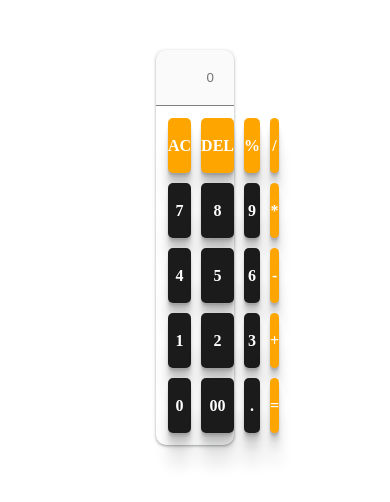
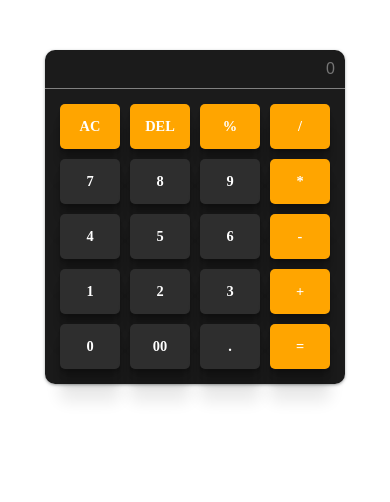
Before and after one commit to MuhammadHassan-Ghazi/SMIT-Assignments, a plain HTML site: page Module 2 Assignments/Calculator (Proper UI)/index.html in a window 390 px wide. Drawn offline with Linux system fonts and the light colour scheme.

Commit message:
modified calculator

```diff
--- a/Module 2 Assignments/Calculator (Proper UI)/app.js
+++ b/Module 2 Assignments/Calculator (Proper UI)/app.js
@@ -1,14 +1,50 @@
+document.addEventListener('keydown', function (event) {
+    // Prevent default action for some keys like "Enter"
+    event.preventDefault();
+
+    // Check which key was pressed
+    if (event.key >= '0' && event.key <= '9') {
+        inputValue(event.key); // Numbers 0-9
+    } else if (event.key === '%') {
+        inputValue('%'); // Percentage
+    } else if (event.key === '/') {
+        inputValue('/'); // Division
+    } else if (event.key === '*') {
+        inputValue('*'); // Multiplication
+    } else if (event.key === '-') {
+        inputValue('-'); // Subtraction
+    } else if (event.key === '+') {
+        inputValue('+'); // Addition
+    } else if (event.key === '.') {
+        inputValue('.'); // Decimal
+    } else if (event.key === 'Enter') {
+        result(); // Equals sign
+    } else if (event.key === 'Backspace') {
+        clearValue(); // Delete
+    } else if (event.key === 'Delete') {
+        clearAll(); // AC (clear all)
+    }
+});
+
+
+
 function inputValue(val){
     var input = document.getElementById("input");
     if(input.value == "" && (val == "00"  || val == 0)) return;
     if(input.value == "" && val == ".") val = "0.";
+    if(input.value == "Error") input.value = "";
     input.value += val;
 }
 
 function result(){
     var input = document.getElementById("input");
-    var result = eval(input.value)
-    input.value = result == 0 ? "" : result
+    try{
+        var result = eval(input.value)
+        input.value = result == 0 ? "" : result
+    }
+    catch(e){
+        input.value = "Error"
+    }
 }
 
 function clearAll(){
@@ -18,6 +54,10 @@ function clearAll(){
 
 function clearValue(){
     var input = document.getElementById("input");
+    if(input.value == "Error") {
+        input.value = "";
+        return;
+    };
     var editval = input.value.slice(0, -1);
     input.value = editval
 }
--- a/Module 2 Assignments/Calculator (Proper UI)/index.html
+++ b/Module 2 Assignments/Calculator (Proper UI)/index.html
@@ -14,34 +14,34 @@
         <div class="tablecontainer">
             <table>
                 <tr>
-                    <td class="blueColour" onclick="clearAll()">AC</td>
-                    <td class="blueColour" onclick="clearValue()">DEL</td>
-                    <td class="blueColour" onclick="inputValue('%')">%</td>
-                    <td class="blueColour" onclick="inputValue('/')">/</td>
+                    <td class="orangeColor" onclick="clearAll()">AC</td>
+                    <td class="orangeColor" onclick="clearValue()">DEL</td>
+                    <td class="orangeColor" onclick="inputValue('%')">%</td>
+                    <td class="orangeColor" onclick="inputValue('/')">/</td>
                 </tr>
                 <tr>
                     <td onclick="inputValue(7)">7</td>
                     <td onclick="inputValue(8)">8</td>
                     <td onclick="inputValue(9)">9</td>
-                    <td class="blueColour" onclick="inputValue('*')">*</td>
+                    <td class="orangeColor" onclick="inputValue('*')">*</td>
                 </tr>
                 <tr>
                     <td onclick="inputValue(4)">4</td>
                     <td onclick="inputValue(5)">5</td>
                     <td onclick="inputValue(6)">6</td>
-                    <td class="blueColour" onclick="inputValue('-')">-</td>
+                    <td class="orangeColor" onclick="inputValue('-')">-</td>
                 </tr>
                 <tr>
                     <td onclick="inputValue(1)">1</td>
                     <td onclick="inputValue(2)">2</td>
                     <td onclick="inputValue(3)">3</td>
-                    <td class="blueColour" onclick="inputValue('+')">+</td>
+                    <td class="orangeColor" onclick="inputValue('+')">+</td>
                 </tr>
                 <tr>
                     <td onclick="inputValue(0)">0</td>
                     <td onclick="inputValue('00')">00</td>
                     <td onclick="inputValue('.')">.</td>
-                    <td class="blueColour" onclick="result()">=</td>
+                    <td class="orangeColor" onclick="result()">=</td>
                 </tr>
             </table>
         </div>
--- a/Module 2 Assignments/Calculator (Proper UI)/style.css
+++ b/Module 2 Assignments/Calculator (Proper UI)/style.css
@@ -1,40 +1,46 @@
-*{
+* {
     margin: 0;
     padding: 0;
     box-sizing: border-box;
 }
 
-.maincontainer{
+
+
+.maincontainer {
     box-shadow: rgba(60, 64, 67, 0.3) 0px 1px 2px 0px, rgba(60, 64, 67, 0.15) 0px 1px 3px 1px;
-    width: 20%;
+    width: 100%; /* Use full width by default */
+    max-width: 300px; /* Limit max width */
     margin: 50px auto;
     border-radius: 10px;
 }
 
-.inputcontainer input{
+.inputcontainer input {
     text-align: right;
-    /* border: 1px solid blue; */
     width: 100%;
     outline: none;
     border: none;
     border-bottom: 1px solid gray;
-    padding: 20px;
+    padding: 18px;
+    font-size: 1.5rem; /* Adjust font size */
+    background-color:  #1B1B1B; /*rgba(265,155,0,0.7);*/
+    color: #fff;
+    border-top-left-radius: 10px;
+    border-top-right-radius: 10px;
 }
 
 .tablecontainer table {
-    /* width: 100%; */
+    width: 100%;
     border-spacing: 10px;
-    padding: 2px;
-    /* background-color: lightgray; */
-  }
+    padding: 5px;
+    background-color: #1B1B1B;
+    border-bottom-left-radius: 10px;
+    border-bottom-right-radius:10px ;
+}
 
 .tablecontainer table td {
-    /* padding: 5px; */
     text-align: center;
     border: none;
-    /* background-color: lightgrey; */
-    /* background-color: #ebf1e6; */
-    background-color: #1B1B1B;
+    background-color: #2E2E2E;
     color: #fff;
     border-radius: 5px;
     cursor: pointer;
@@ -42,27 +48,58 @@
     width: 55px;
     height: 55px;
     font-weight: bold;
+    font-size: 1.2rem;
     box-shadow: rgba(0, 0, 0, 0.09) 0px 2px 1px, rgba(0, 0, 0, 0.09) 0px 4px 2px,
-     rgba(0, 0, 0, 0.09) 0px 8px 4px, rgba(0, 0, 0, 0.09) 0px 16px 8px,
-     rgba(0, 0, 0, 0.09) 0px 32px 16px;
+        rgba(0, 0, 0, 0.09) 0px 8px 4px, rgba(0, 0, 0, 0.09) 0px 16px 8px,
+        rgba(0, 0, 0, 0.09) 0px 32px 16px;
 
-     /* box-shadow: rgba(0, 0, 0, 0.16) 0px 3px 6px, rgba(0, 0, 0, 0.23) 0px 3px 6px; */
+        /* box-shadow: rgba(0, 0, 0, 0.35) 0px 5px 15px; */
 }
 
 .tablecontainer table td:hover {
     background-color: lightgrey;
-    color: #fff;
+    color: #000;
     scale: 1.1;
 }
 
-.tablecontainer table .blueColour{
-    /* color: #4796e5; */
-    columns: #fff;
+.tablecontainer table .orangeColor {
     background-color: orange;
 }
 
-.tablecontainer table .blueColour:hover{
-    /* color: #4796e5; */
-    columns: #fff;
+.tablecontainer table .orangeColor:hover {
     background-color: orange;
 }
+
+@media (max-width: 768px) {
+    .maincontainer {
+        width: 90%; /* Increase width on smaller screens */
+    }
+
+    .inputcontainer input {
+        font-size: 1.2rem; /* Smaller font size on smaller screens */
+        padding: 12px;
+    }
+
+    .tablecontainer table td {
+        width: 50px; /* Make buttons smaller */
+        height: 50px;
+        font-size: 1rem;
+    }
+}
+
+@media (max-width: 480px) {
+    .maincontainer {
+        width: 95%; /* Even larger width for very small screens */
+    }
+
+    .inputcontainer input {
+        font-size: 1rem; /* Further reduce font size */
+        padding: 10px;
+    }
+
+    .tablecontainer table td {
+        width: 45px;
+        height: 45px;
+        font-size: 0.9rem; /* Smallest font size for mobile */
+    }
+}
```
